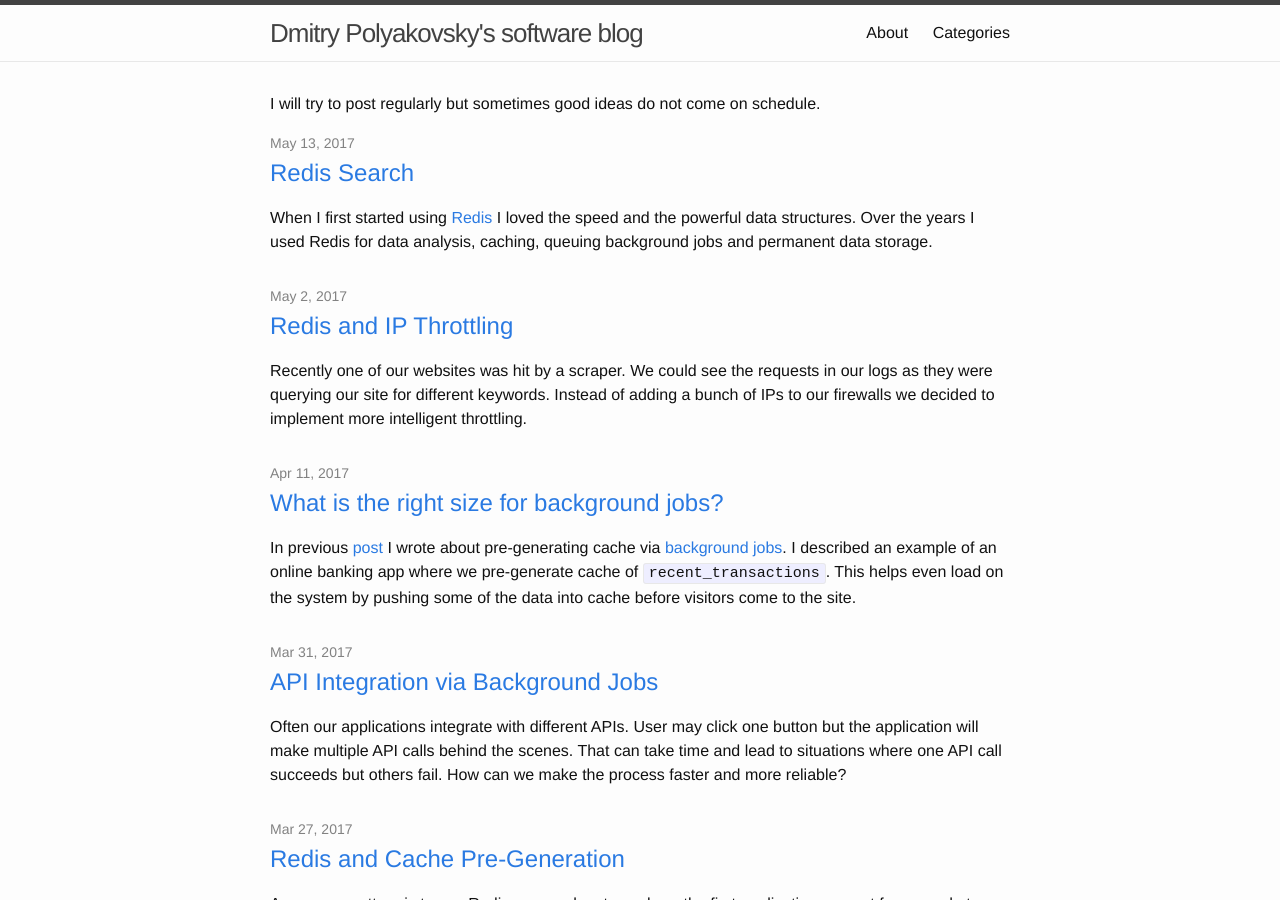
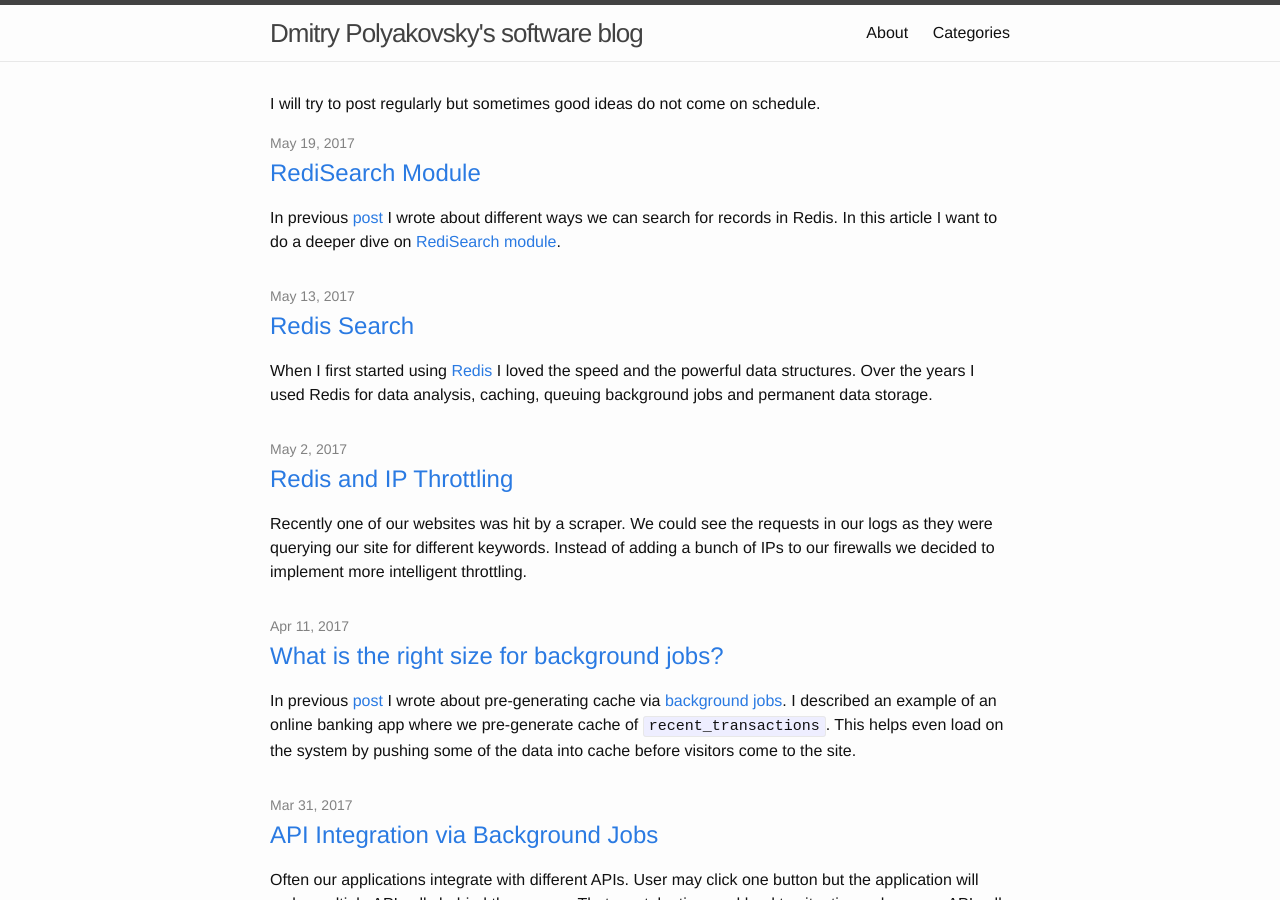
Before and after one commit to dmitrypol/dmitrypol.github.io, a Jekyll site: the page built from index.html, in a window 1280 px wide and 900 px high. Built offline with Jekyll 4.4.1, drawn with Linux system fonts in a browser that asks for light colours; comment, search, counter and statistics services are not loaded; some of the changed lines change nothing that is shown.

Commit message:
pubished RediSearch post

```diff
--- a/_drafts/redi-search-module.md
+++ b/_posts/2017-05-19-redi-search-module.md
@@ -1,6 +1,6 @@
 ---
 title: "RediSearch Module"
-date: 2017-05-15
+date: 2017-05-19
 categories: redis
 ---
 
@@ -11,7 +11,7 @@ In previous [post]({% post_url 2017-05-13-redis-search %}) I wrote about differe
 
 ### Basic search
 
-We will use Redis as the primary DB leveraging [Ohm](https://github.com/soveran/ohm) library.  But now we want to build more sophisticated indexes with RediSearch and use `NUMERIC` filter.  And we will continue using [RediSearchRails](https://github.com/dmitrypol/redi_search_rails) library.
+We will use Redis as the primary DB leveraging [Ohm](https://github.com/soveran/ohm) library.  But now we want to build more sophisticated indexes with RediSearch, use `NUMERIC` filter and other advanced options.  And we will continue using [RediSearchRails](https://github.com/dmitrypol/redi_search_rails) library.
 
 {% highlight ruby %}
 # Gemfile
@@ -69,7 +69,7 @@ Separately we have custom data types for indexes:
 {"db":0,"key":"ft:User/smith*","ttl":-1,"type":"ft_invidx",..}
 {% endhighlight %}
 
-Now we can run `User.ft_search(keyword: 'active')` or in redis-cli we can do `FT.SEARCH User active`.  Similar searches can be done by name or email.  We could search for all users with `gmail` address because RediSearch will index `gmail` as keyword.
+Now we can run `User.ft_search(keyword: 'active')` or in redis-cli do `FT.SEARCH User active`.  Similar searches can be done by name or email.  We could search for all users with `gmail` address because RediSearch will index `gmail` as keyword.
 
 {% highlight ruby %}
 [2,
@@ -80,7 +80,7 @@ Now we can run `User.ft_search(keyword: 'active')` or in redis-cli we can do `FT
 ]
 {% endhighlight %}
 
-RediSearchRails library also provides additional `ft_add_all`, `ft_del_all`, `ft_search_format` and `ft_search_count` methods (not present in RediSearch module).  `ft_search_format` will return data as an array of hashes which is common pattern in ORMs like [ActiveRecord](http://guides.rubyonrails.org/active_record_basics.html) or [Mongoid](https://github.com/mongodb/mongoid).
+[RediSearchRails](https://github.com/dmitrypol/redi_search_rails) library also provides additional `ft_add_all`, `ft_del_all`, `ft_search_format` and `ft_search_count` methods (not present in RediSearch module).  `ft_search_format` will return data as an array of hashes which is common pattern in ORMs like [ActiveRecord](http://guides.rubyonrails.org/active_record_basics.html) or [Mongoid](https://github.com/mongodb/mongoid).
 
 {% highlight ruby %}
 User.ft_search_format(keyword: 'active')
@@ -139,7 +139,7 @@ end
 
 ### Auto complete
 
-RediSearch module also has `FT.SUGADD`, `FT.SUGGET`, `FT.SUGDEL` and `FT.SUGLEN`.  Using these commands we can build an autocomplete feature to search for users by names or other attributes.  These keys are completely separate from the other indexes.  RediSearchRails library builds a Redis key by combining model name with attribute (`User:name`).
+RediSearch module also has `FT.SUGADD`, `FT.SUGGET`, `FT.SUGDEL` and `FT.SUGLEN` methods.  Using these commands we can build an autocomplete indexes to search for users by specific attributes.  These Redis keys are completely separate from the other indexes.  RediSearchRails library creates a Redis key by combining model name with attribute (`User:name`).
 
 {% highlight ruby %}
 user1 = User.new(name: 'Mary')
@@ -154,6 +154,11 @@ User.ft_sugget(attribute: 'name', prefix: 'm')
 
 In addition to methods supported by RediSearch module RediSearchRails library adds `ft_sugadd_all` and `ft_sugdel_all`.  They accept attribute name (`User.ft_sugadd_all(attribute: 'name')`) and will loop through all records adding/deleting strings to auto-complete dictionaries for that attribute.  This can be useful when we have a table with specific records and we want to build auto-complete search on specific attribute.
 
+### Conclusion
+
+There are many other advanced options in RediSearch module.  For example, we can use GEO filters, stem keywords and do much more advanced querying.  I am working on adding support for these to RediSearchRails library.  I also want to add extra features to my library such as custom sopwords configuration and ability to specify minimum keyword length to index.
+
+
 {% highlight ruby %}
 
 {% endhighlight %}
```
